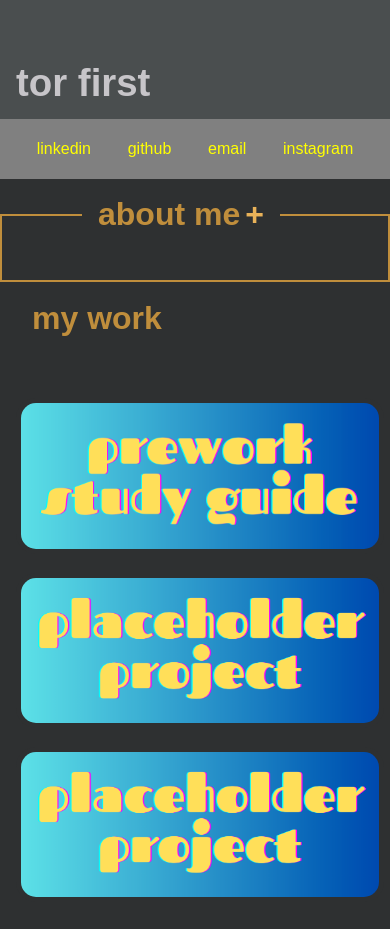
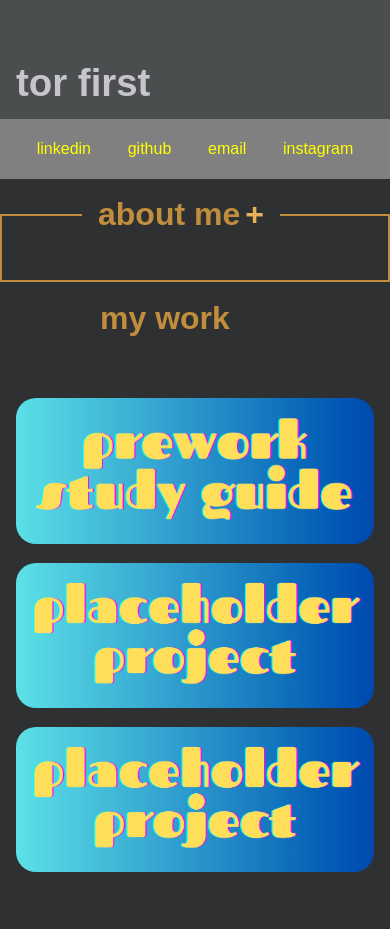
Before and after one commit to torfirst/tor-portfolio, a plain HTML site: page index.html in a window 390 px wide. After the commit the page ends 899 px from the top, so only its background shows below. Drawn offline with Linux system fonts and the light colour scheme.

Commit message:
Corrected a couple more discrepancies in the HTML and CSS for both mobile and desktop views

```diff
--- a/assets/css/style.css
+++ b/assets/css/style.css
@@ -28,6 +28,7 @@ a:visited {
   color: aqua;
 }
 
+@media screen and (min-width: 1024px) {
   a:hover {
     text-decoration: line-through;
   }
@@ -36,6 +37,7 @@ a img:hover {
     opacity: 0.9;
     filter: saturate(2);
     box-shadow: inset 0px 0px 5px white, 0 0 20px black;
+  }
 }
 
 h1,
@@ -178,7 +180,7 @@ li {
 }
 
 #section-2 h2 {
-  padding-left: 2rem;
+  padding-left: 6.25rem;
 }
 
 .work-container {
@@ -263,7 +265,6 @@ figure {
 
   #section-2 h2 {
     padding-bottom: 1rem;
-    padding-left: 2rem;
   }
 
   .work-container-mobile {
@@ -276,6 +277,6 @@ figure {
   .mobile-images {
     width: 100%;
     border-radius: 20px;
-    border: 5px solid var(--bgcolor);
+    /* border: 5px solid var(--bgcolor); */
   }
 }
```
Also changed, not shown: 1 other file. Lines whose indentation alone changed are shown as unchanged.
